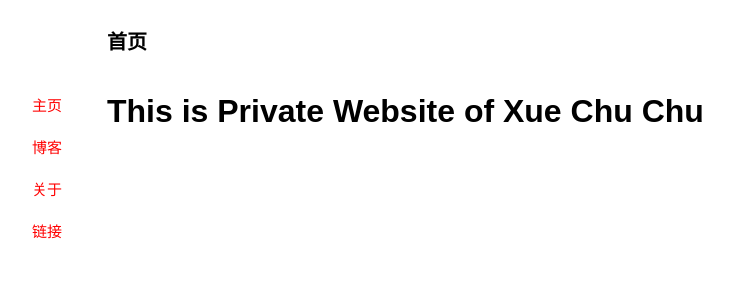
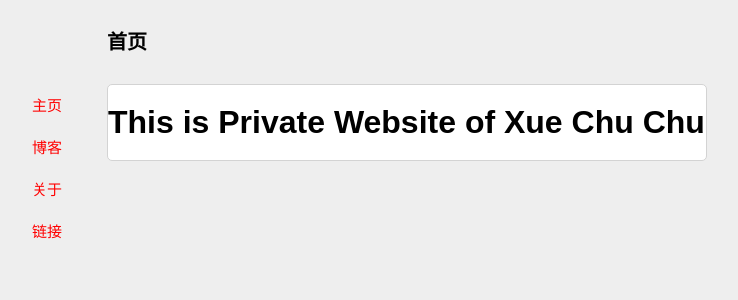
Before and after one commit to chuer/chuer.github.io, a Jekyll site: the page built from index.html, in a window 1280 px wide. Shown: the top 300 px of the page, without its empty margins (233-971 px from the left). Built offline with Jekyll 4.4.1, drawn with Linux system fonts in a browser that asks for light colours.

Commit message:
css updated

```diff
--- a/assets/css/basic.css
+++ b/assets/css/basic.css
@@ -11,7 +11,7 @@
 body {
 	font-size: 10px;
 	font-family: sans-serif;
-	color: black;
+	background-color: rgb(238, 238, 238);
 }
 
 div {
@@ -36,7 +36,6 @@ header.topbar {
 	padding: .5em 0;
 	text-align: left;
 	margin-bottom: 1em;
-/* 	border: 1px solid black; */
 }
 
 nav.slidebar {
@@ -46,7 +45,6 @@ nav.slidebar {
 	margin-left: -10em;
 	text-align: right;
 	float: left;
-/* 	border: 1px solid black; */
 }
 nav a {
 	display: block;
@@ -62,7 +60,9 @@ nav a:hover {
 .content {
 	font-size: 1.6em;
 	line-height: 2em;
-/* 	border: 1px solid black; */
+	border: 1px solid lightGray;
+	background-color: white;
+	border-radius: 5px;
 }
 
 
```
